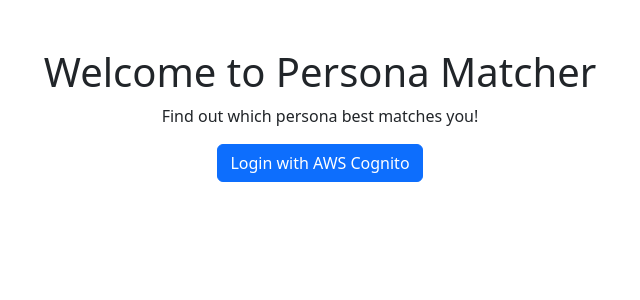
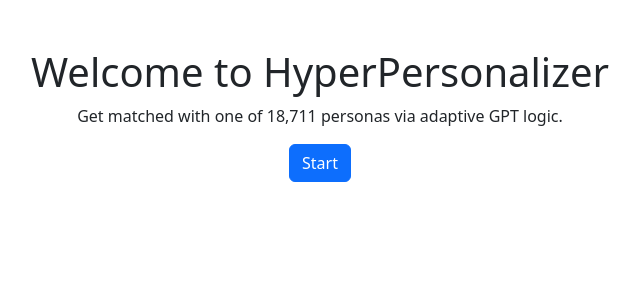
Before and after one commit to oasb16/hyperpersonalizer, a Flask app: page / in a window 1280 px wide. Shown: the top 300 px of the page, without its empty margins (320-960 px from the left). Run offline with Flask 3, Linux system fonts and the light colour scheme.

Commit message:
Init Commit

```diff
--- a/app.py
+++ b/app.py
@@ -1,71 +1,38 @@
-from flask import Flask, render_template, request, redirect, url_for, session, jsonify
-from authlib.integrations.flask_client import OAuth
-from persona_mapping import match_persona, table
-import os
+# Persona_Matcher/
+# ├── app.py               # Flask backend
+# ├── config.py            # AWS Configs
+# ├── persona_mapping.py   # Logic for persona matching + GPT scoring
+# ├── requirements.txt     # Dependencies
+# └── templates/
+#     ├── index.html       # Landing UI
+#     ├── dashboard.html   # Adaptive question UI
+
+# app.py
+from flask import Flask, request, jsonify, render_template, session
+from persona_mapping import map_persona
+from config import SECRET_KEY
+from flask_cors import CORS
+import logging
 
 app = Flask(__name__)
-app.secret_key = os.urandom(24)  # Secure random key
+app.secret_key = SECRET_KEY
+CORS(app)
 
-# Initialize OAuth
-oauth = OAuth(app)
+# Configure Logging
+logging.basicConfig(level=logging.INFO)
+logger = logging.getLogger(__name__)
 
-# Register AWS Cognito OIDC
-oauth.register(
-    name="oidc",
-    client_id="5rvblhjkh3ocffgdties6g7gnn",
-    client_secret=os.getenv("COGNITO_CLIENT_SECRET"),
-    server_metadata_url="https://cognito-idp.us-east-1.amazonaws.com/us-east-1_EoTraXkZP/.well-known/openid-configuration",
-    client_kwargs={"scope": "openid email profile"},
-)
+@app.route('/')
+def home():
+    return render_template('index.html')
 
-@app.route("/")
-def home():
-    user = session.get("user")
-    if user:
-        return render_template("dashboard.html", user=user)
-    return render_template("index.html")
+@app.route('/dashboard')
+def dashboard():
+    return render_template('dashboard.html')
 
-@app.route('/login')
-def login():
-    return oauth.oidc.authorize_redirect("https://hyperpersonalizer-a0808b1ef9ed.herokuapp.com/authorize")
+@app.route('/map-persona', methods=['POST'])
+def map_persona_route():
+    return map_persona()
 
-@app.route('/authorize')
-def authorize():
-    token = oauth.oidc.authorize_access_token()
-    # Debugging: Print the full token response
-    print("TOKEN RESPONSE:", token)
-    user = token.get('userinfo', {})
-    session['user'] = user
-    return redirect(url_for('home'))
-
-@app.route("/logout")
-def logout():
-    session.pop("user", None)
-    return redirect(url_for("home"))
-
-@app.route("/map-persona", methods=["POST"])
-def map_persona():
-    if "user" not in session:
-        return jsonify({"error": "Unauthorized"}), 401
-
-    user = session["user"]
-    user_id = user.get("sub")  # Unique Cognito User ID
-
-    data = request.json  # Expect JSON input
-    best_match, scores = match_persona(data)
-
-    # Save to AWS DynamoDB
-    table.put_item(
-        Item={
-            "user_id": user_id,
-            "email": user.get("email"),
-            "responses": data,
-            "Persona Name": best_match,
-            "scores": scores,
-        }
-    )
-
-    return jsonify({"persona": best_match, "likelihood": scores})
-
-if __name__ == "__main__":
+if __name__ == '__main__':
     app.run(debug=True)
--- a/persona_mapping.py
+++ b/persona_mapping.py
@@ -1,63 +1,61 @@
-import boto3
-from config import AWS_REGION, AWS_ACCESS_KEY, AWS_SECRET_KEY, DYNAMODB_TABLE
 
-# AWS DynamoDB client setup
-dynamodb = boto3.resource(
-    'dynamodb',
-    region_name=AWS_REGION,
+# persona_mapping.py
+import boto3, logging, openai, time
+from flask import request, jsonify
+from config import AWS_REGION, AWS_DYNAMODB_TABLE_NAME, AWS_ACCESS_KEY, AWS_SECRET_KEY, OPENAI_API_KEY
+
+# Logging
+logging.basicConfig(level=logging.INFO)
+logger = logging.getLogger(__name__)
+
+# OpenAI Config
+openai.api_key = OPENAI_API_KEY
+
+# DynamoDB
+session = boto3.Session(
     aws_access_key_id=AWS_ACCESS_KEY,
-    aws_secret_access_key=AWS_SECRET_KEY
+    aws_secret_access_key=AWS_SECRET_KEY,
+    region_name=AWS_REGION
 )
-table = dynamodb.Table(DYNAMODB_TABLE)
+dynamodb = session.resource("dynamodb")
+table = dynamodb.Table(AWS_DYNAMODB_TABLE_NAME)
 
-# Define Personas (Enhanced)
-PERSONAS = [
-    {
-        "Persona Name": "Strategic Visionary",
-        "Primary Trait": "Analytical Thinker",
-        "Secondary Trait": "Decisive Leader",
-        "Archetype": "The Architect",
-        "Description": "A high-level thinker who excels at planning long-term goals and strategies.",
-        "Real-World Example": "Elon Musk",
-        "Strengths": ["Long-term planning", "Innovation", "Risk management"],
-        "Weaknesses": ["May overlook short-term issues", "Sometimes too idealistic"],
-        "Decision-Making Style": "Data-driven with calculated risk-taking",
-        "Communication Style": "Clear, direct, and visionary",
-        "Emotional Intelligence": "Moderate – prioritizes logic over emotion",
-        "Best Fit Roles": ["CEO", "CTO", "Futurist", "Strategic Consultant"],
-        "Ideal Work Environment": "Fast-paced, innovation-driven, highly autonomous",
-        "Motivations": ["Solving complex problems", "Building impactful projects"],
-        "Challenges": ["Managing operational details", "Balancing vision with execution"],
-        "Famous Counterparts": ["Steve Jobs", "Nikola Tesla", "Jeff Bezos"],
-        "Personality Alignment": {
-            "MBTI": "INTJ",
-            "Big Five": {
-                "Openness": "High",
-                "Conscientiousness": "High",
-                "Extraversion": "Moderate",
-                "Agreeableness": "Low",
-                "Neuroticism": "Low"
-            }
-        },
-        "Influences": ["Science fiction", "Philosophy", "Systems thinking"],
-        "Preferred Problem-Solving Approach": "Systems-based analysis with an experimental mindset",
-        "Adaptability": "High – thrives in uncertainty and rapid change",
-        "Leadership Style": "Transformational – inspires others towards a bold vision"
-    }
-]
+def analyze_with_gpt(persona_input):
+    prompt = f"""
+    You are a hyper-personalization engine. Analyze the following user attributes and map to the most likely persona among a database of 18,711:
 
-# Function to match user to persona based on responses
-def match_persona(user_responses):
-    scores = {persona["Persona Name"]: 0 for persona in PERSONAS}
+    {persona_input}
 
-    for persona in PERSONAS:
-        for key in persona:
-            if isinstance(persona[key], list):
-                scores[persona["Persona Name"]] += sum(1 for trait in persona[key] if trait in user_responses.get(key, []))
-            elif isinstance(persona[key], dict):
-                scores[persona["Persona Name"]] += sum(1 for subkey in persona[key] if user_responses.get(key, {}).get(subkey) == persona[key][subkey])
-            elif user_responses.get(key) == persona[key]:
-                scores[persona["Persona Name"]] += 2
+    Return a JSON with:
+    - Persona Name
+    - Explanation of Match
+    - Relevance Score (0–100)
+    - Confidence Label (High, Medium, Low)
+    """
+    response = openai.chat.completions.create(
+        model="gpt-4o",
+        messages=[{"role": "user", "content": prompt}],
+        temperature=0.4
+    )
+    return response.choices[0].message.content
 
-    best_match = max(scores, key=scores.get)
-    return best_match, scores
+def map_persona():
+    try:
+        data = request.get_json()
+        if not data:
+            return jsonify({"error": "Invalid request, no JSON received"}), 400
+
+        gpt_result = analyze_with_gpt(data)
+
+        item = {
+            "user_id": f"sess_{int(time.time())}",
+            "input": data,
+            "gpt_analysis": gpt_result
+        }
+
+        table.put_item(Item=item)
+        return jsonify({"result": gpt_result}), 200
+
+    except Exception as e:
+        logger.error(f"GPT Mapping Error: {e}")
+        return jsonify({"error": "Internal Server Error"}), 500
--- a/templates/index.html
+++ b/templates/index.html
@@ -1,12 +1,12 @@
 <!DOCTYPE html>
 <html lang="en">
 <head>
-    <title>Persona Matcher - Login</title>
+    <title>Persona Matcher</title>
     <link rel="stylesheet" href="https://cdn.jsdelivr.net/npm/bootstrap@5.3.0/dist/css/bootstrap.min.css">
 </head>
 <body class="container text-center mt-5">
-    <h1>Welcome to Persona Matcher</h1>
-    <p>Find out which persona best matches you!</p>
-    <a href="/login" class="btn btn-primary">Login with AWS Cognito</a>
+    <h1>Welcome to HyperPersonalizer</h1>
+    <p>Get matched with one of 18,711 personas via adaptive GPT logic.</p>
+    <a href="/dashboard" class="btn btn-primary">Start</a>
 </body>
 </html>
```
Also changed, not shown: config.py (+6 -15 lines), templates/dashboard.html (+22 -27 lines), requirements.txt (line endings or trailing spaces), 1 other file.
